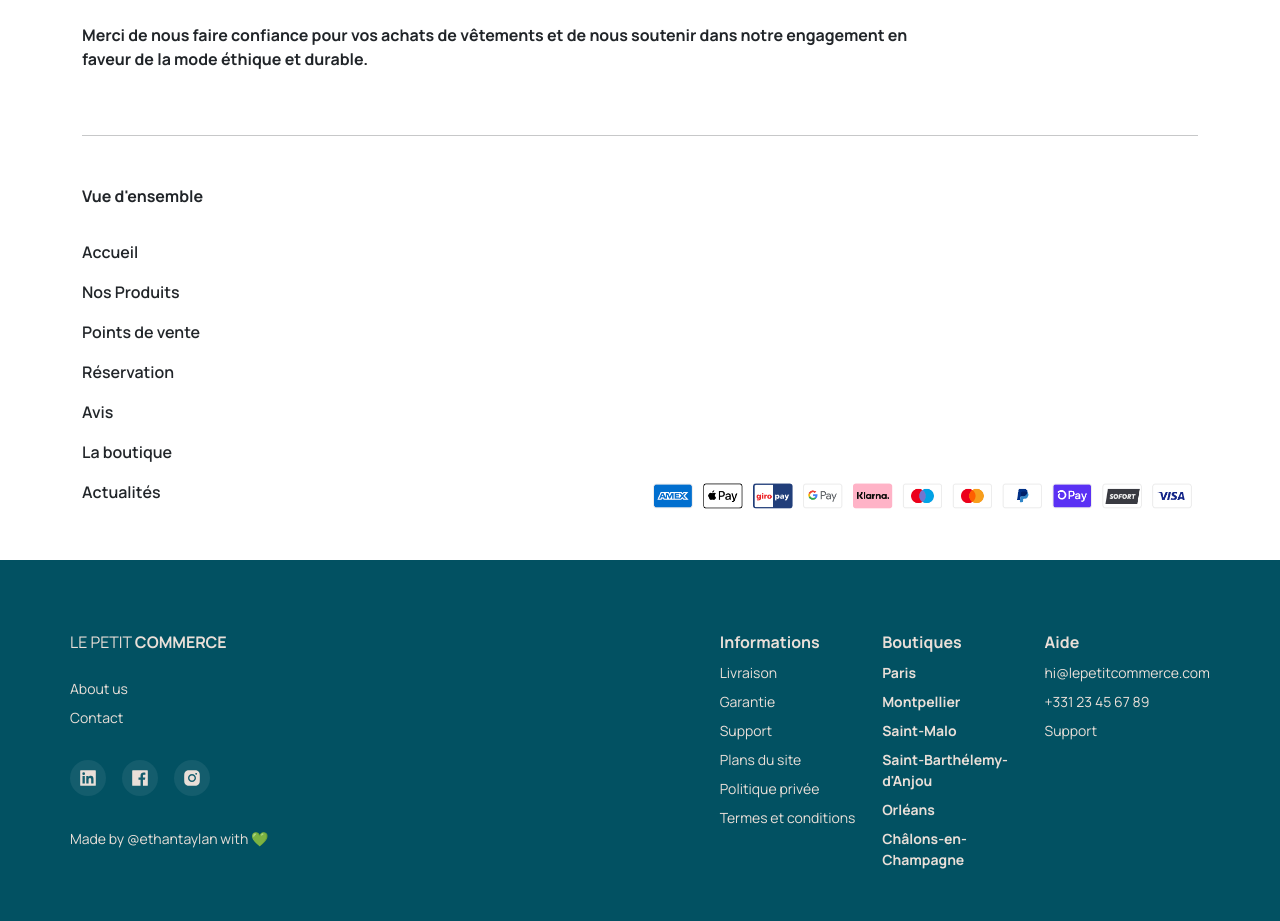
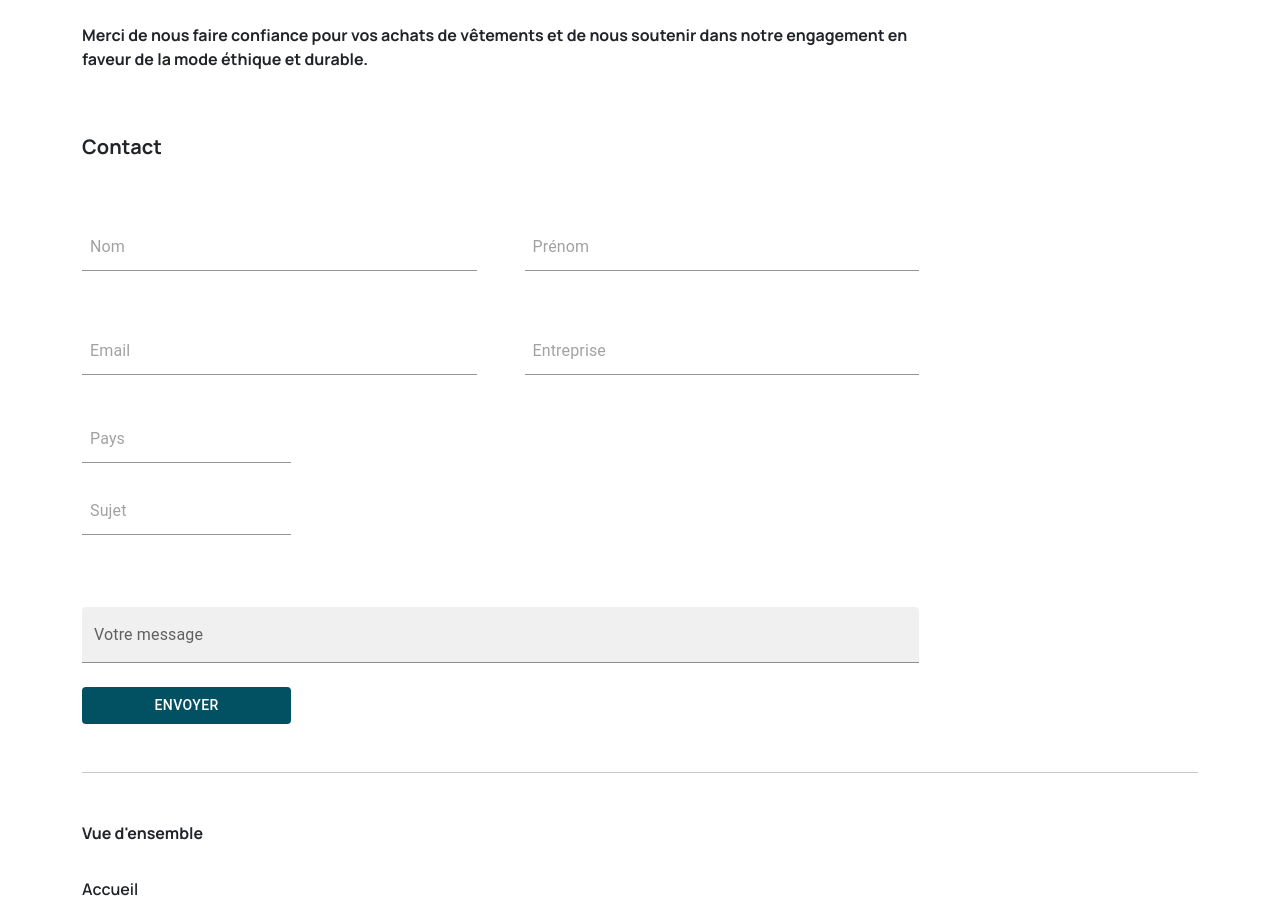
Before and after one commit to ethantaylan/lpc-ifocop, a React (Vite) app: page /la-boutique in a window 1280 px wide. Shown: the part 1540-2461 px from the top of the page. Built offline with nearby package versions, Linux system fonts and the light colour scheme.

Commit message:
fastpush

```diff
--- a/src/App.tsx
+++ b/src/App.tsx
@@ -6,7 +6,6 @@ import { Accueil } from "./pages/accueil";
 import { LaBoutique } from "./pages/la-boutique";
 import { NosPointsDeVentes } from "./pages/nos-points-de-ventes";
 import { NosProduits } from "./pages/nos-produits";
-import { Options } from "./pages/options";
 import { Reservation } from "./pages/reservation";
 import React from "react";
 import { Actualites } from "./pages/actualites";
--- a/src/pages/la-boutique.tsx
+++ b/src/pages/la-boutique.tsx
@@ -1,12 +1,15 @@
-import React from "react";
-import ReactPlayer from "react-player";
 import { Title } from "../components/title/title";
 import Video1 from "../assets/video2.mp4";
 import { PaymentSection } from "../components/payment-section/payment-section";
+import { Button, Input, Rating, TextField } from "@mui/material";
+import { useGlobalContext } from "../context/context";
+import { Form } from "react-router-dom";
 
 type Props = {};
 
 export const LaBoutique = (props: Props) => {
+  const theme = useGlobalContext();
+
   return (
     <div className="w-100">
       <Title h1 className="my-5 text-center primary" title="La boutique" />
@@ -20,7 +23,7 @@ export const LaBoutique = (props: Props) => {
         <source src={Video1} />
       </video>
       <div className="d-flex flex-column w-100 justify-content-center">
-      <Title h5 className="my-5" title="Qui somme nous ?" />
+        <Title h5 className="my-5" title="Qui somme nous ?" />
         <div className="w-75 d-flex justify-content-center flex-column align-items-center">
           <p>
             <span className="bold">
@@ -73,6 +76,39 @@ export const LaBoutique = (props: Props) => {
           </p>
         </div>
       </div>
+      <Title h5 className="my-5" title="Contact" />
+      <div className="w-75">
+        <div className="d-flex flex-column w-100 mt-5 justify-content-center">
+          <div className="d-flex mb-4 w-100">
+            <Input className="p-2 my-3 me-5 w-100" placeholder="Nom" />
+            <Input className="p-2 my-3 w-100"placeholder="Prénom" />
+          </div>
+          <div className="d-flex mb-4 w-100">
+            <Input className="p-2 my-3 me-5 w-100"placeholder="Email" />
+            <Input className="p-2 my-3 w-100"placeholder="Entreprise" />
+          </div>
+          <div className="d-flex w-100">
+            {" "}
+            <Input className="w-25 mb-4 p-2" placeholder="Pays" />
+          </div>
+        </div>
+        <div className="d-flex flex-column">
+        <Input className="p-2 mb-5 w-25"placeholder="Sujet" />
+
+          <TextField
+            className="my-4 w-100"
+            id="filled-basic"
+            label="Votre message"
+            variant="filled"
+          />
+          <Button
+            className="w-25"
+            style={{ backgroundColor: theme.primary, color: "white" }}
+          >
+            Envoyer
+          </Button>
+        </div>
+      </div>
       <PaymentSection />
     </div>
   );
```
